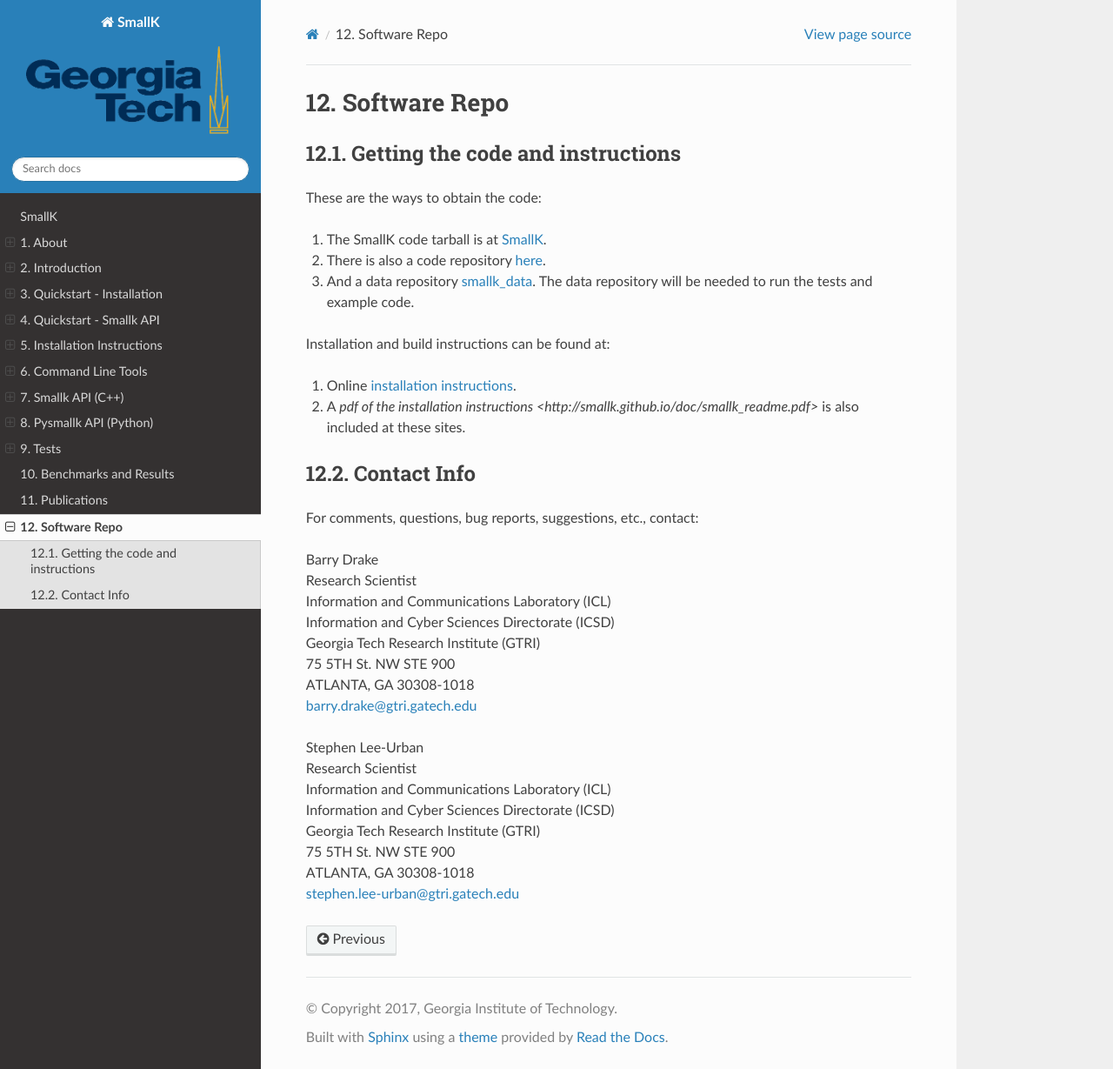
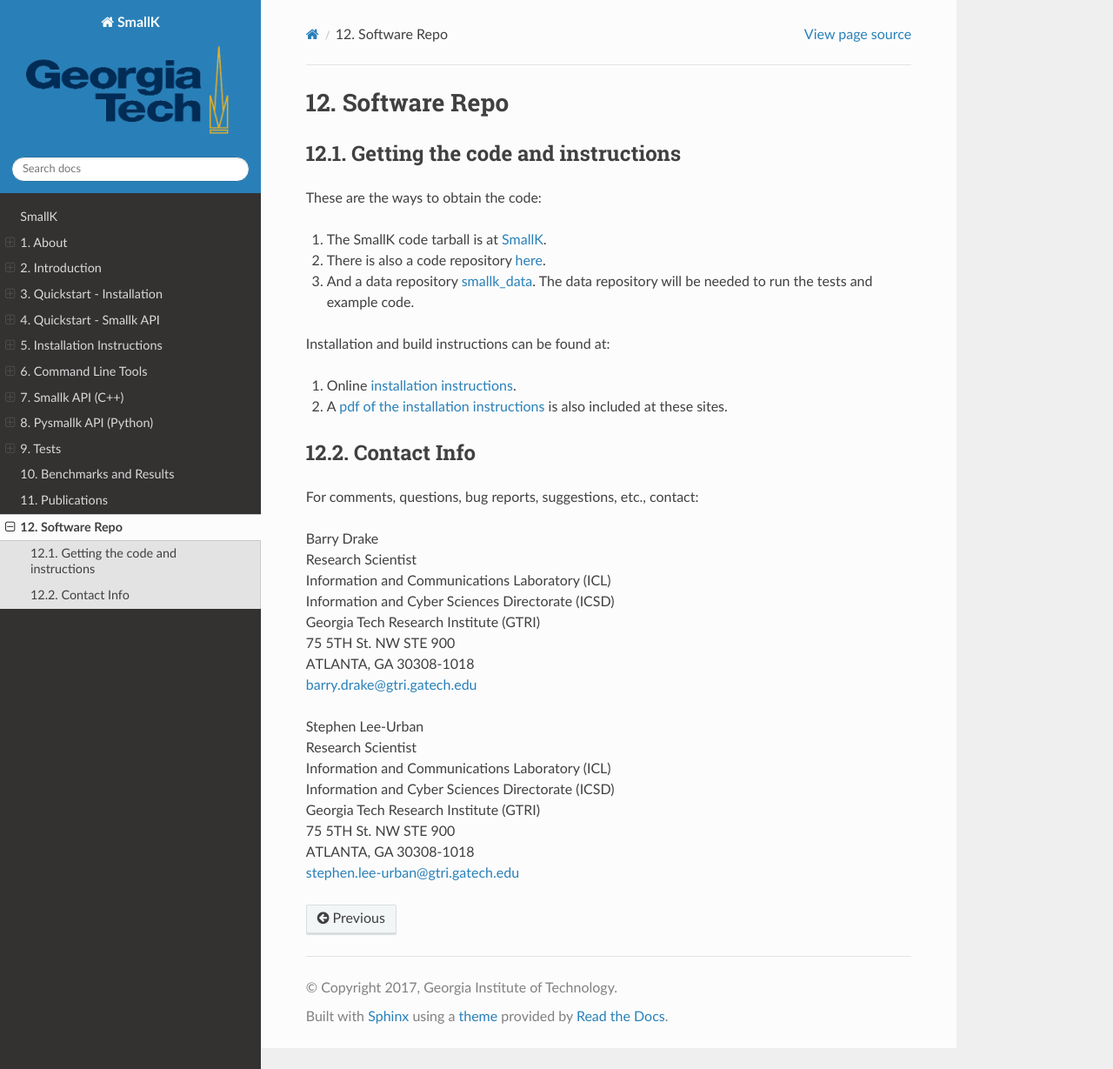
Before and after one commit to smallk/smallk, a Sphinx documentation site: the page built from sphinx/source/pages_software_repo.rst, in a window 1280 px wide and 1229 px high. Shown: the whole window at 87% size. Built offline with Sphinx 7.4.7 and the Read the Docs theme 2.0.0, drawn with Linux system fonts in a browser that asks for light colours; formulas are drawn with MathJax 3.

Commit message:
url update

```diff
--- a/sphinx/source/pages_software_repo.rst
+++ b/sphinx/source/pages_software_repo.rst
@@ -15,7 +15,7 @@
 Installation and build instructions can be found at:
 
 1. Online `installation instructions <http://smallk.github.io/index.html>`_.
-2. A `pdf of the installation instructions <http://smallk.github.io/doc/smallk_readme.pdf>` is also included at these sites.
+2. A `pdf of the installation instructions <http://smallk.github.io/doc/smallk_readme.pdf>`_ is also included at these sites.
 
 ************
 Contact Info
```
